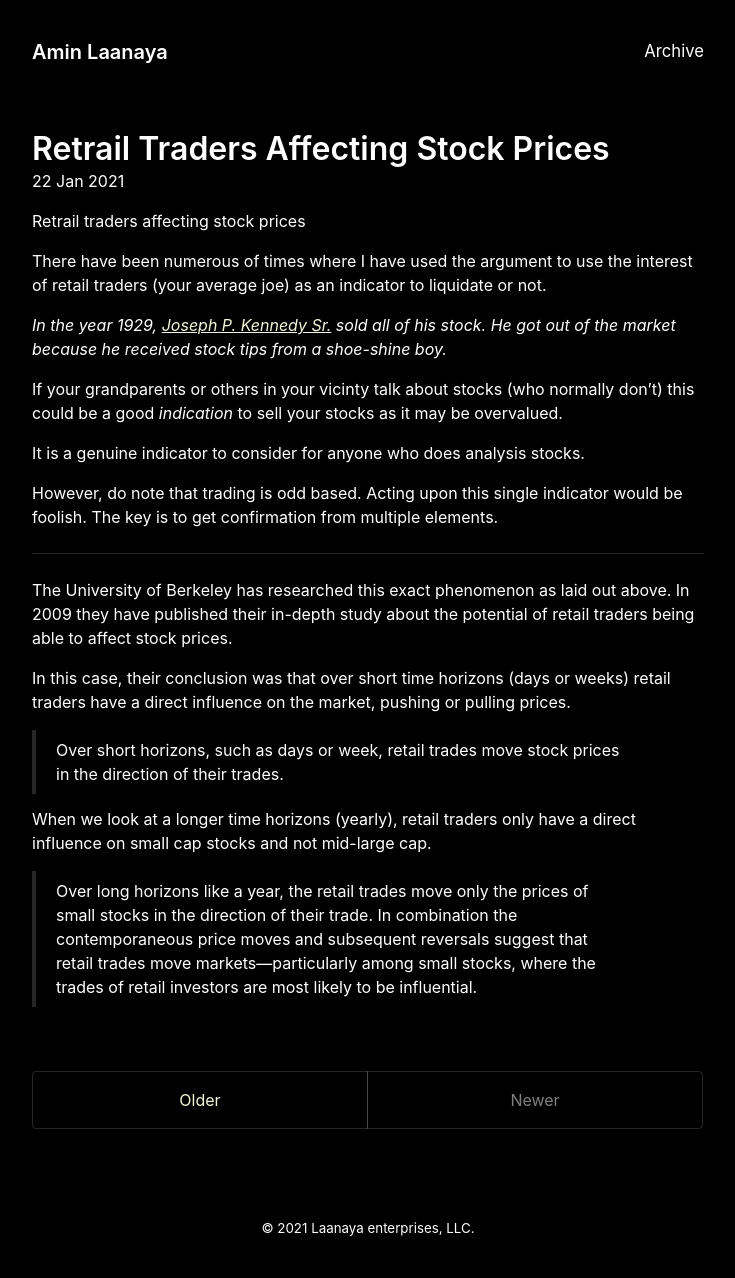
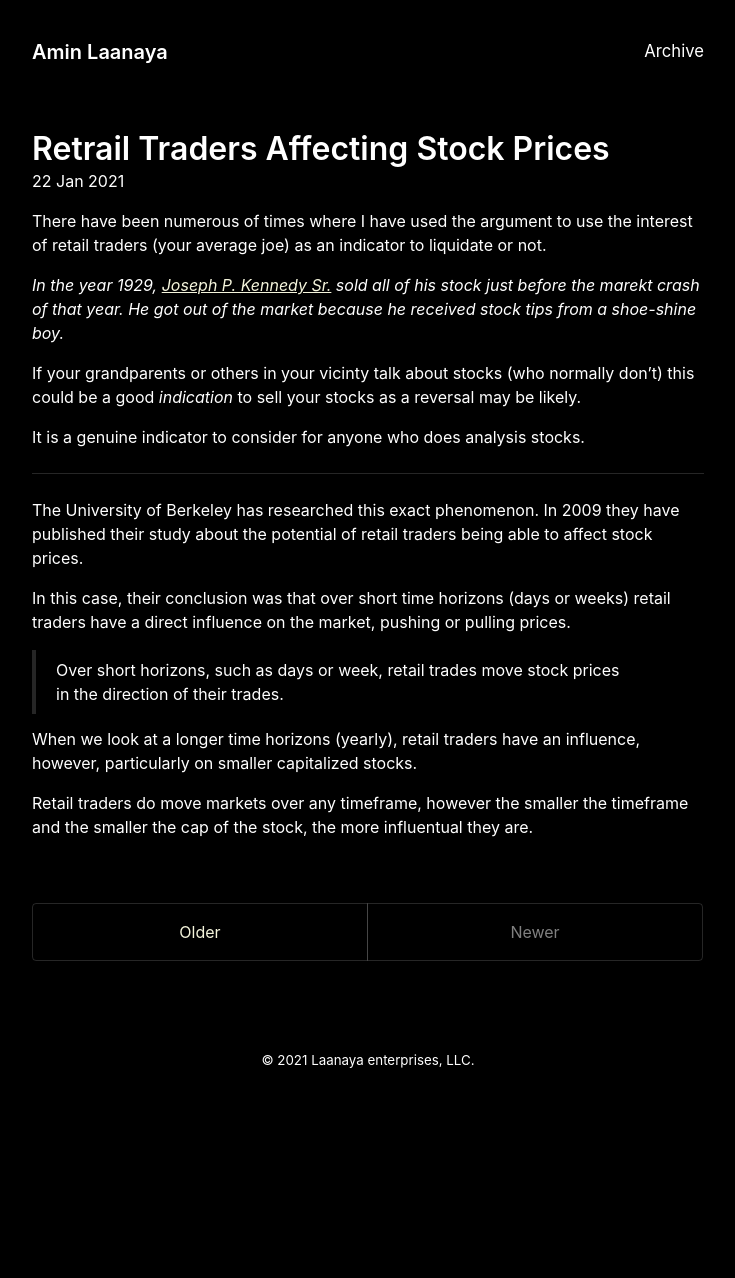
Before and after one commit to Bobcycle/Blog, a Jekyll site: the page built from index.html, in a window 1280 px wide. Shown: the whole page, without its empty margins (272-1007 px from the left). Built offline with Jekyll 4.4.1, drawn with Linux system fonts in a browser that asks for light colours; the list of posts is cut into pages by our own code; after the commit the page ends 1110 px from its top, so only the background shows below that.

Commit message:
Update 2021-01-22-Retrail-traders-affecting-stock-prices.md

```diff
--- a/_posts/2021-01-22-Retrail-traders-affecting-stock-prices.md
+++ b/_posts/2021-01-22-Retrail-traders-affecting-stock-prices.md
@@ -1,23 +1,19 @@
-Retrail traders affecting stock prices
-
 There have been numerous of times where I have used the argument to use the interest of retail traders (your average joe) as an indicator to liquidate or not.
 
-*In the year 1929, [Joseph P. Kennedy Sr.](https://en.wikipedia.org/wiki/Joseph_P._Kennedy_Sr.) sold all of his stock. He got out of the market because he received stock tips from a shoe-shine boy.*
+*In the year 1929, [Joseph P. Kennedy Sr.](https://en.wikipedia.org/wiki/Joseph_P._Kennedy_Sr.) sold all of his stock just before the marekt crash of that year. He got out of the market because he received stock tips from a shoe-shine boy.*
 
-If your grandparents or others in your vicinty talk about stocks (who normally don't) this could be a good *indication* to sell your stocks as it may be overvalued.
+If your grandparents or others in your vicinty talk about stocks (who normally don't) this could be a good *indication* to sell your stocks as a reversal may be likely.
 
 It is a genuine indicator to consider for anyone who does analysis stocks.
 
-However, do note that trading is odd based. Acting upon this single indicator would be foolish. The key is to get confirmation from multiple elements.
-
 ---
 
-The University of Berkeley has researched this exact phenomenon as laid out above. In 2009 they have published their in-depth study about the potential of retail traders being able to affect stock prices.
+The University of Berkeley has researched this exact phenomenon. In 2009 they have published their study about the potential of retail traders being able to affect stock prices.
 
 In this case, their conclusion was that over short time horizons (days or weeks) retail traders have a direct influence on the market, pushing or pulling prices.
 
 > Over short horizons, such as days or week, retail trades move stock prices in the direction of their trades.
 
-When we look at a longer time horizons (yearly), retail traders only have a direct influence on small cap stocks and not mid-large cap.
+When we look at a longer time horizons (yearly), retail traders have an influence, however, particularly on smaller capitalized stocks.
 
-> Over long horizons like a year, the retail trades move only the prices of small stocks in the direction of their trade. In combination the contemporaneous price moves and subsequent reversals suggest that retail trades move markets—particularly among small stocks, where the trades of retail investors are most likely to be influential.
+Retail traders do move markets over any timeframe, however the smaller the timeframe and the smaller the cap of the stock, the more influentual they are.
```
